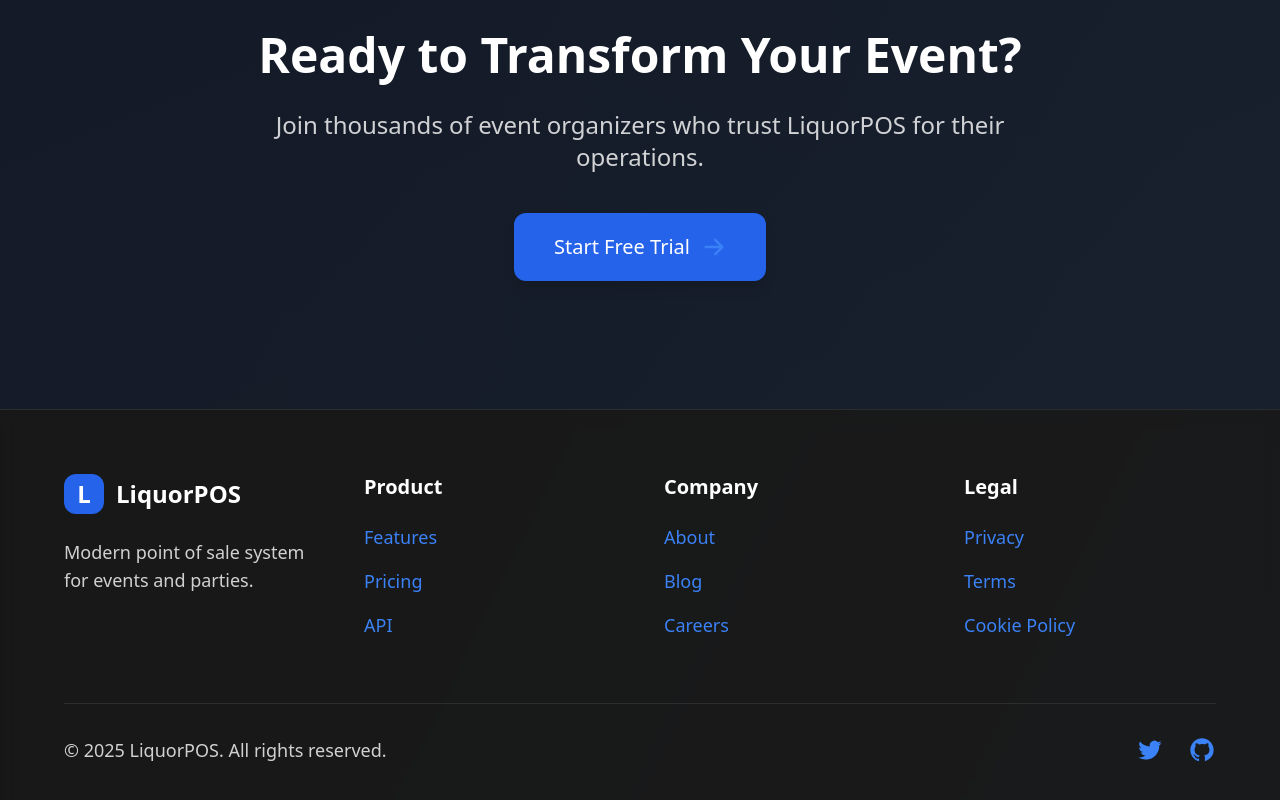
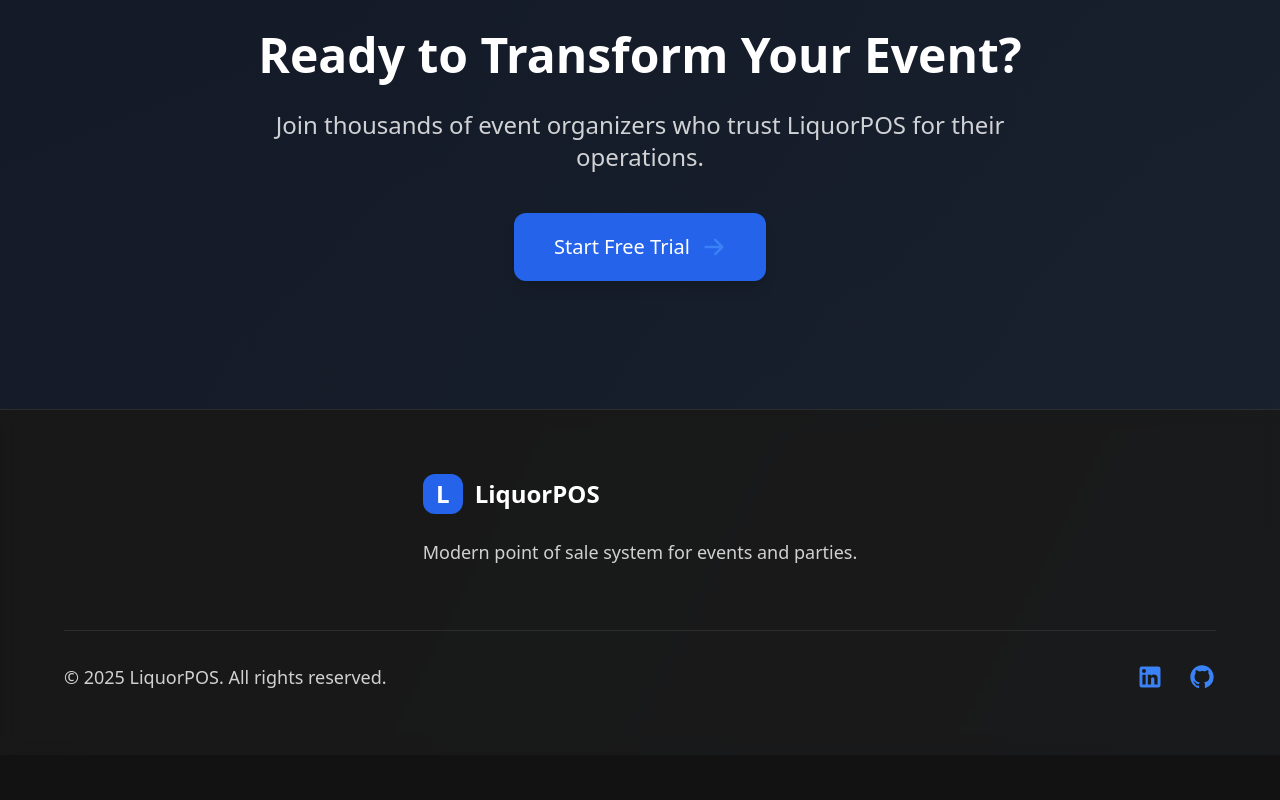
Before and after one commit to saumyadesai17/liquor-management, a Next.js app: page / in a window 1280 px wide. Shown: the part 1797-2597 px from the top of the page. After the commit the page ends 2552 px from the top, so only its background shows below. Built offline with nearby package versions, Linux system fonts and the light colour scheme.

Commit message:
fix landing page issue

```diff
--- a/app/layout.tsx
+++ b/app/layout.tsx
@@ -1,16 +1,7 @@
 import type { Metadata } from "next";
-import { Geist, Geist_Mono } from "next/font/google";
+import { GeistSans } from 'geist/font/sans';
+import { GeistMono } from 'geist/font/mono';
 import "./globals.css";
-
-const geistSans = Geist({
-  variable: "--font-geist-sans",
-  subsets: ["latin"],
-});
-
-const geistMono = Geist_Mono({
-  variable: "--font-geist-mono",
-  subsets: ["latin"],
-});
 
 export const metadata: Metadata = {
   title: "Liquor Management System",
@@ -24,9 +15,7 @@
 }>) {
   return (
     <html lang="en">
-      <body
-        className={`${geistSans.variable} ${geistMono.variable} antialiased`}
-      >
+      <body className={`${GeistSans.variable} ${GeistMono.variable} antialiased`}>
         {children}
       </body>
     </html>
--- a/app/page.tsx
+++ b/app/page.tsx
@@ -226,7 +226,7 @@
       {/* Footer */}
       <footer className="relative bg-card/50 backdrop-blur-sm text-foreground py-16 px-4 md:px-8 lg:px-16 border-t border-border">
         <div className="max-w-7xl mx-auto">
-          <div className="grid grid-cols-1 md:grid-cols-2 lg:grid-cols-4 gap-12">
+          <div className="flex flex-col items-center justify-center">
             <div>
               <div className="flex items-center space-x-3 mb-6">
                 <div className="w-10 h-10 bg-primary rounded-xl flex items-center justify-center">
@@ -239,7 +239,7 @@
               </p>
             </div>
 
-            <div>
+            {/* <div>
               <h4 className="font-semibold text-foreground text-xl mb-6">Product</h4>
               <ul className="space-y-4">
                 <li>
@@ -300,7 +300,7 @@
                   </Link>
                 </li>
               </ul>
-            </div>
+            </div> */}
           </div>
 
           <div className="mt-16 pt-8 border-t border-border flex flex-col md:flex-row justify-between items-center">
@@ -311,7 +311,7 @@
               <Link href="https://www.linkedin.com/in/saumya-desai-42757328a/" target="_blank" className="text-foreground/80 hover:text-foreground transition-colors">
                 <span className="sr-only">LinkedIn</span>
                 <svg className="h-7 w-7" fill="currentColor" viewBox="0 0 24 24">
-                  <path d="M8.29 20.251c7.547 0 11.675-6.253 11.675-11.675 0-.178 0-.355-.012-.53A8.348 8.348 0 0022 5.92a8.19 8.19 0 01-2.357.646 4.118 4.118 0 001.804-2.27 8.224 8.224 0 01-2.605.996 4.107 4.107 0 00-6.993 3.743 11.65 11.65 0 01-8.457-4.287 4.106 4.106 0 001.27 5.477A4.072 4.072 0 012.8 9.713v.052a4.105 4.105 0 003.292 4.022 4.095 4.095 0 01-1.853.07 4.108 4.108 0 003.834 2.85A8.233 8.233 0 012 18.407a11.616 11.616 0 006.29 1.84" />
+                  <path d="M19 3a2 2 0 0 1 2 2v14a2 2 0 0 1-2 2H5a2 2 0 0 1-2-2V5a2 2 0 0 1 2-2h14m-.5 15.5v-5.3a3.26 3.26 0 0 0-3.26-3.26c-.85 0-1.84.52-2.32 1.3v-1.11h-2.79v8.37h2.79v-4.93c0-.77.62-1.4 1.39-1.4a1.4 1.4 0 0 1 1.4 1.4v4.93h2.79M6.88 8.56a1.68 1.68 0 0 0 1.68-1.68c0-.93-.75-1.69-1.68-1.69a1.69 1.69 0 0 0-1.69 1.69c0 .93.76 1.68 1.69 1.68m1.39 9.94v-8.37H5.5v8.37h2.77z" />
                 </svg>
               </Link>
               <Link href="https://github.com/saumyadesai17" target="_blank" className="text-foreground/80 hover:text-foreground transition-colors">
--- a/package.json
+++ b/package.json
@@ -16,6 +16,7 @@
     "@types/recharts": "^1.8.29",
     "chart.js": "^4.4.8",
     "framer-motion": "^12.5.0",
+    "geist": "^1.3.1",
     "next": "15.2.2",
     "react": "^19.0.0",
     "react-chartjs-2": "^5.3.0",
```
Also changed, not shown: 1 other file (tests, documents, lock files or other folders).
